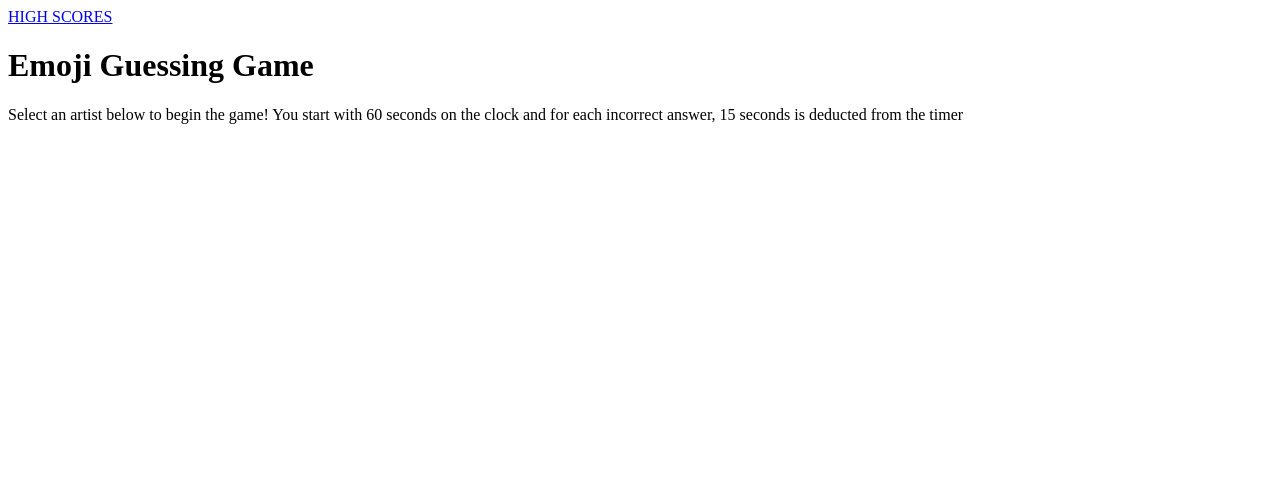
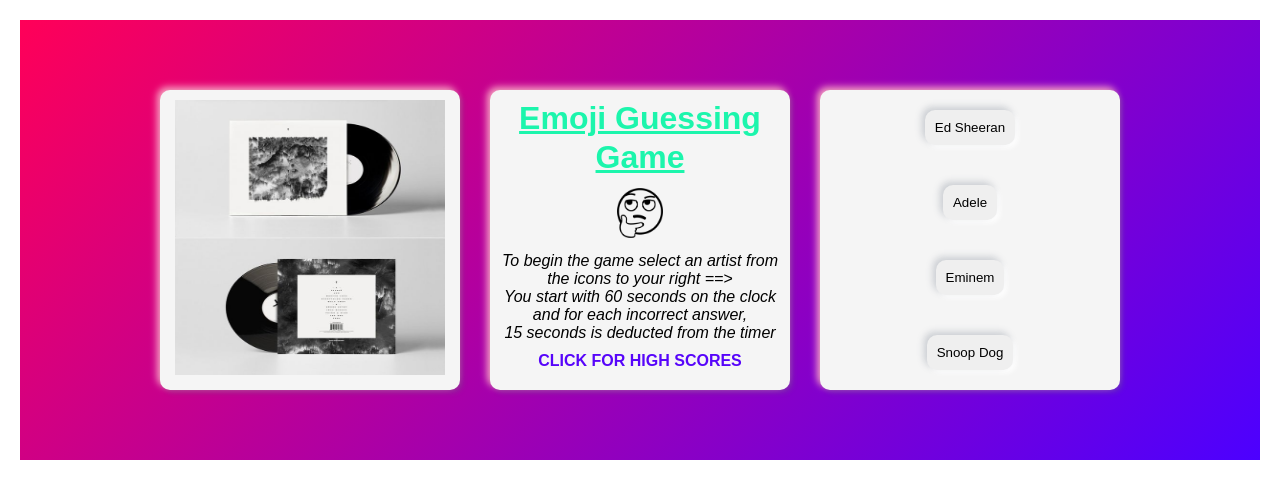
Before and after one commit to jnaoroji/gif_it_a_try_interactive_front_end_application, a plain HTML site: page index.html in a window 1280 px wide. Drawn offline with Linux system fonts and the light colour scheme.

Commit message:
html skeleton and css concept

```diff
--- /dev/null
+++ b/assets/quiz.css
@@ -0,0 +1,86 @@
+* {
+    margin:0;
+    Padding:0;
+    font-family:Arial, Helvetica, sans-serif;
+  }
+  /**/
+  .timer{
+    font-size: 1.5rem;
+    color:rgb(28, 245, 172);
+    padding: 10px ;
+    margin:10px;
+    text-align: center;
+    background: linear-gradient(315deg, #4c00ff, #ff0058);
+  }
+  .gifbox{
+      display: flex;
+      flex-direction: row;
+      padding: 10px ;
+      margin:10px;
+      margin:20px;
+      background: linear-gradient(315deg, #4c00ff, #ff0058);
+      text-align: center;
+      justify-content: center;
+      align-items: center;
+
+          }
+.gifbox .box1{
+      position: relative;
+      flex:0 0 auto;
+      height: 300px;
+      width: 300px;
+      background:whitesmoke;
+      box-shadow: -3px -3px 7px #f6a4c1,
+      3px 3px 5px rgba(94, 104, 121, .288) ;
+      border-radius: 10px;
+}
+
+  .imputbox {
+    display: flex;
+    flex-direction: row;
+    padding: 10px ;
+    margin:10px;
+    background: linear-gradient(315deg, #ff0058);
+    text-align: center;
+    justify-content: center;
+    align-items: center;
+
+}
+.imputbox .box2{
+    position: relative;
+    flex:0 0 auto;
+    height: 300px;
+    width: 300px;
+    background:whitesmoke;
+    box-shadow: -3px -3px 7px #f6a4c1,
+    3px 3px 5px rgba(94, 104, 121, .288) ;
+    border-radius: 10px;
+
+}
+
+.imputbox .box2 button{
+padding: 10px;
+margin: 20px;
+color: black;
+border: none;
+border-radius: 7px;
+background: linear-gradient(315deg, #ff0058);
+box-shadow: -3px -3px 7px rgba(94, 104, 121, .288),
+3px 3px 5px white ;
+border-radius: 10px;
+}
+
+  /* Mobile devices */
+  @media only screen and (max-width: 767px) {
+
+  }
+
+  /* Tablets */
+  @media only screen and (min-width: 768px) and (max-width: 1023px) {
+
+  }
+
+  /* Desktops and laptops */
+  @media only screen and (min-width: 1024px) {
+
+  }
--- /dev/null
+++ b/assets/score.css
@@ -0,0 +1,48 @@
+* {
+    margin:0;
+    Padding:0;
+    font-family:Arial, Helvetica, sans-serif;
+  }
+  /**/
+  .playagain{
+    color:rgb(28, 245, 172);
+    padding: 10px ;
+    margin:10px;
+    text-align: center;
+    background: linear-gradient(315deg, #4c00ff, #ff0058);
+  }
+.playagain a{
+    text-decoration: none;
+    color:rgb(28, 245, 172);
+}
+
+  .scorecard{
+      display: flex;
+      flex-direction: row;
+      padding: 10px ;
+      margin:10px;
+      margin:20px;
+      background: linear-gradient(315deg, #4c00ff, #ff0058);
+      text-align: center;
+      justify-content: center;
+      align-items: center;
+
+          }
+.scorecard .card1{
+      position: relative;
+      flex:0 0 auto;
+      height: 300px;
+      width: 300px;
+      background:whitesmoke;
+      box-shadow: -3px -3px 7px #f6a4c1,
+      3px 3px 5px rgba(94, 104, 121, .288) ;
+      border-radius: 10px;
+}
+
+.scorecard .card1 h3{
+    color:rgb(28, 245, 172);
+    padding-top: 15px;
+}
+.scorecard .card1 p{
+    padding: 5px;
+}
--- a/assets/style.css
+++ b/assets/style.css
@@ -0,0 +1,129 @@
+* {
+  margin:0;
+  Padding:0;
+  font-family:Arial, Helvetica, sans-serif;
+}
+/*comments*/
+
+.picbox{
+    display: flex;
+    flex-direction: row;
+    padding: 10px ;
+    padding-left: 70px;
+    margin:20px;
+    background: linear-gradient(315deg, #4c00ff, #ff0058);
+    text-align: center;
+    justify-content: center;
+    align-items: center;
+
+        }
+.picbox .box1{
+    position: relative;
+    flex:0 0 auto;
+    height: 300px;
+    width: 300px;
+    background:whitesmoke;
+    box-shadow: -3px -3px 7px #f6a4c1,
+    3px 3px 5px rgba(94, 104, 121, .288) ;
+    border-radius: 10px;
+
+}
+.picbox .box1 img{
+ padding: 10px;
+ height:275px;
+ width:270px;
+ border-radius: 10px;
+
+}
+
+.heading{
+    display: flex;
+    flex-direction: row;
+    padding: 10px ;
+    margin:20px;
+    background: linear-gradient(315deg, #4c00ff);
+    text-align: center;
+    justify-content: center;
+    align-items: center;
+
+}
+.heading .box0{
+    position: relative;
+    flex:0 0 auto;
+    height: 300px;
+    width: 300px;
+     background:whitesmoke;
+    box-shadow: -3px -3px 7px #f6a4c1,
+    3px 3px 5px rgba(94, 104, 121, .288) ;
+    border-radius: 10px;
+
+}
+
+.heading .box0 p{
+padding: 10px;
+}
+
+.heading .box0 h1{
+padding: 10px;
+color:rgb(28, 245, 172);
+font-family:'Courier New', Courier, monospace;
+
+}
+
+.heading .box0 a{
+text-decoration: none;
+color: #5705fa;
+}
+.heading .box0 img{
+    height:50px;
+
+}
+.menubox {
+    display: flex;
+    flex-direction: row;
+    padding: 10px ;
+    margin:20px;
+    background: linear-gradient(315deg, #ff0058);
+    text-align: center;
+    justify-content: center;
+    align-items: center;
+
+}
+.menubox .box2{
+    position: relative;
+    flex:0 0 auto;
+    height: 300px;
+    width: 300px;
+    background:whitesmoke;
+    box-shadow: -3px -3px 7px #f6a4c1,
+    3px 3px 5px rgba(94, 104, 121, .288) ;
+    border-radius: 10px;
+
+}
+
+.menubox .box2 button{
+padding: 10px;
+margin: 20px;
+color: black;
+border: none;
+border-radius: 7px;
+background: linear-gradient(315deg, #ff0058);
+box-shadow: -3px -3px 7px rgba(94, 104, 121, .288),
+3px 3px 5px white ;
+border-radius: 10px;
+}
+
+  /* Mobile devices */
+  @media only screen and (max-width: 767px) {
+
+  }
+
+  /* Tablets */
+  @media only screen and (min-width: 768px) and (max-width: 1023px) {
+
+  }
+
+  /* Desktops and laptops */
+  @media only screen and (min-width: 1024px) {
+
+  }
--- a/index.html
+++ b/index.html
@@ -4,23 +4,35 @@
   <meta charset="UTF-8">
   <meta name="viewport" content="width=device-width, initial-scale=1.0">
   <meta http-equiv="X-UA-Compatible" content="ie=edge">
-  <title>Dom Traversal</title>
+  <title>emoji-guessing-game</title>
   <link rel="stylesheet" href="./assets/style.css">
 </head>
+<!--
 
+-->
+<body>
 
-<body>
-    <nav>
-        <a href="#highscores">HIGH SCORES</a> <!--a-tag, p-tag or h-ref?-->
-    </nav>
-  <header id="header">
-    <h1>Emoji Guessing Game</h1>
-    <p>Select an artist below to begin the game!
-        You start with 60 seconds on the clock and for each incorrect answer, 15 seconds is deducted from the timer</p>
-        <!--add image-->
-  </header>
-  <div class="card">
+  <div id="pic" class="picbox">
+    <div class="box1">
+    <img src="assets\images\f280af8fba3d95ed1370991169fb1c7d.jpg" alt="reccords">
+</div>
 
+<div id="header" class="heading">
+  <div class="box0">
+<h1><u>Emoji Guessing Game</u></h1>
+<img src="assets\images\thinking-face.238x256.png" alt="thinking-face">
+<p><em>To begin the game select an artist from the icons to your right ==> <br>
+    You start with 60 seconds on the clock and for each incorrect answer,<br>15 seconds is deducted from the timer</em></p>
+    <a href="./score.html"><h4>CLICK FOR HIGH SCORES</h4></a>
+</div>
+
+    <div id="menu" class="menubox"> <!--edit links?-->
+      <div class="box2">
+       <button>Ed Sheeran</button><br>
+          <button>Adele</button><br>
+          <button>Eminem</button><br>
+        <button>Snoop Dog</button>
+  </div>
 
   <script src="./assets/script.js"></script>
 </body>
```
Also changed, not shown: assets/quiz.html (added, +32 -0 lines), assets/score.html (added, +32 -0 lines), README.md, assets/images/f280af8fba3d95ed1370991169fb1c7d.jpg (added), assets/images/thinking-face.238x256.png (added).
